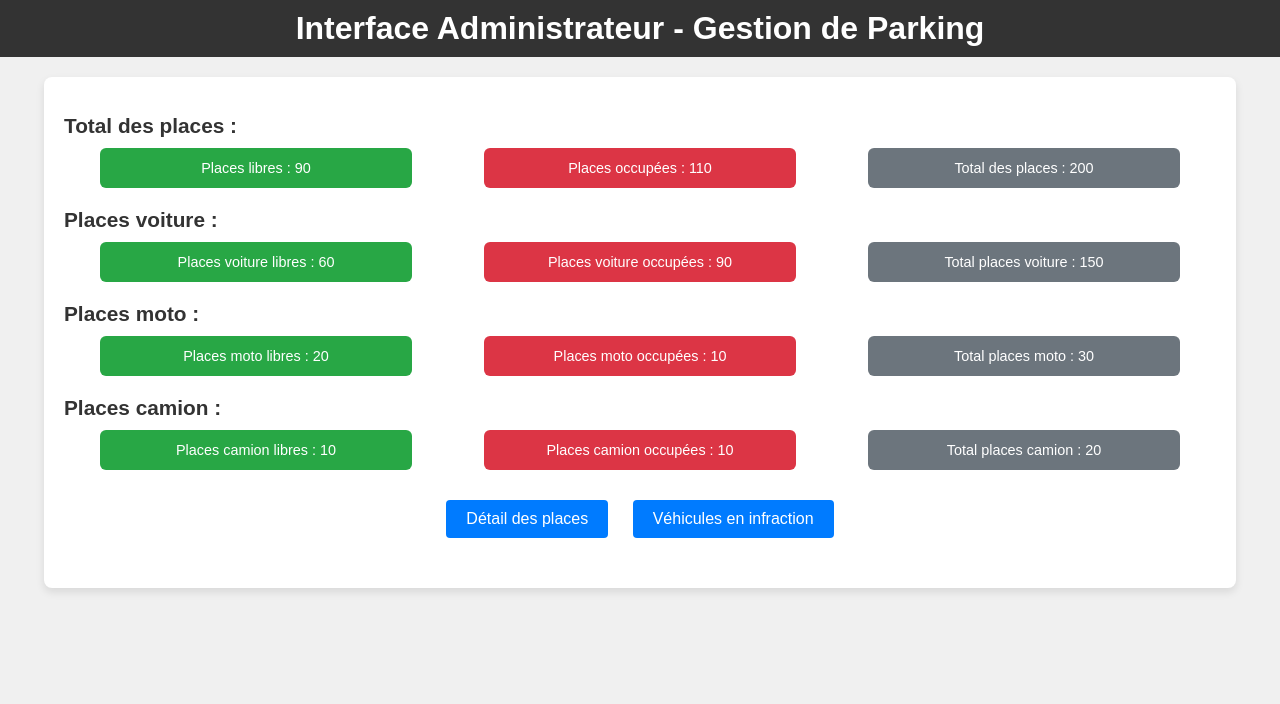
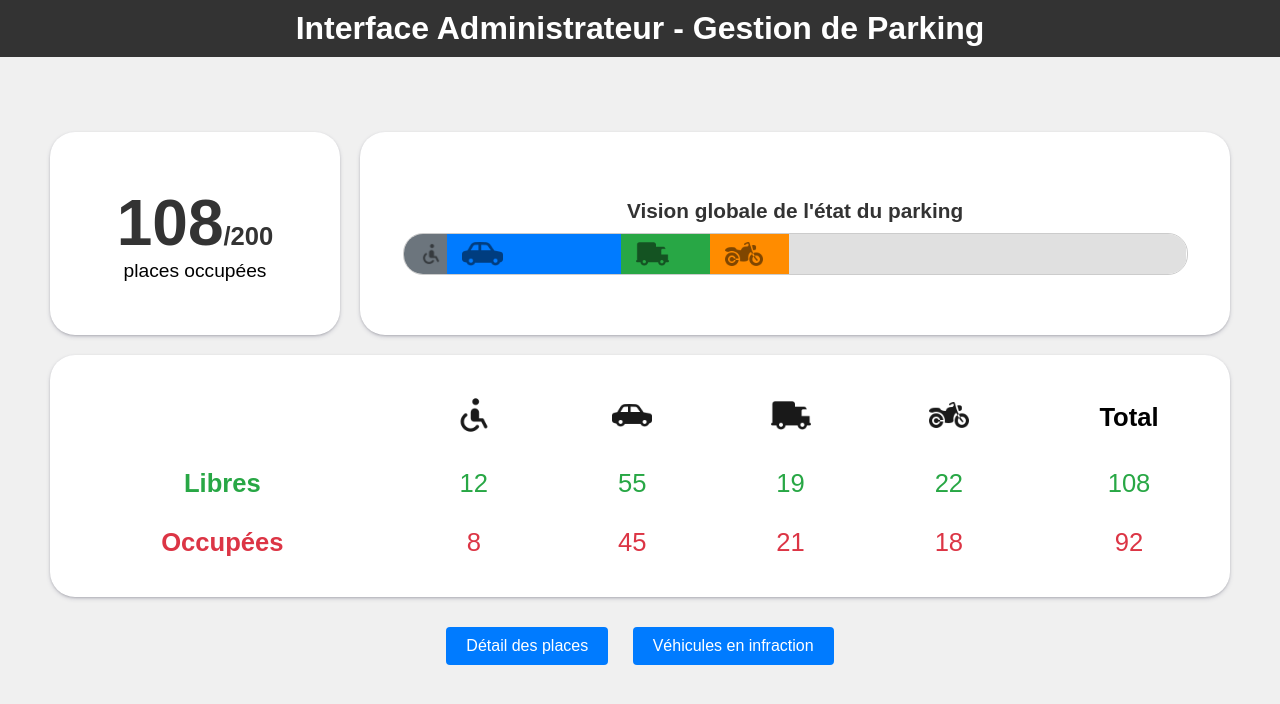
Before and after one commit to RyanKHOU/IT-5111E-equipe1, a plain HTML site: page page_accueil.html in a window 1280 px wide. Drawn offline with Linux system fonts and the light colour scheme.

Commit message:
Refonte de l'affichage de la page d'accueil

```diff
--- a/page_accueil.html
+++ b/page_accueil.html
@@ -25,12 +25,7 @@
         }
 
         .container {
-            width: 90%;
-            margin: 20px auto;
-            background-color: #fff;
-            padding: 20px;
-            border-radius: 8px;
-            box-shadow: 0px 4px 8px rgba(0, 0, 0, 0.1);
+            padding: 25px 50px;
         }
 
         /* Réduit la taille des titres */
@@ -68,10 +63,6 @@
         .summary .total, .vehicle-summary .total {
             background-color: #6c757d;
             color: #fff;
-        }
-
-        .table-container {
-            overflow-x: auto;
         }
 
         table {
@@ -134,6 +125,169 @@
         .info-button:hover {
             background-color: #138496;
         }
+
+
+        .main-box {
+            display: flex;
+            justify-content: center;
+            align-items: stretch;
+            margin-top: 50px;
+
+            gap: 20px;
+        }
+
+        .card-container {
+            background-color: white;
+            width: 100%;
+            height: 100%;
+            padding-block: 50px;
+            border-radius: 25px;
+            box-shadow: rgba(50, 50, 93, 0.25) 0px 2px 5px -1px, rgba(0, 0, 0, 0.3) 0px 1px 3px -1px;
+        }
+
+        .stat-container {
+            display: flex;
+            flex-direction: column;
+            justify-content: center;
+            align-items: center;
+
+        }
+
+        .stat-container p {
+            font-size: 1.5vw;
+        }
+
+        .title-stat {
+            font-size: 5vw;
+            margin: 0;
+
+        }
+
+        .title-stat span {
+            font-size: 2vw;
+        }
+
+        .parking-state {
+            flex: 1;
+            display: flex;
+            flex-direction: column;
+            justify-content: center;
+            align-items: center;
+
+        }
+
+        .parking-state p {
+            margin: 0;
+        }
+
+        .parking-gauge-container {
+            flex: 3;
+            display: flex;
+            flex-direction: column;
+            justify-content: center;
+            align-items: center;
+        }
+
+        .parking-gauge {
+            display: flex;
+            flex-direction: column;
+            flex: 3;
+            justify-content: center;
+            align-items: center;
+
+        }
+
+        .gauge {
+            display: flex;
+            width: 90%;
+            height: 40px;
+            border-radius: 20px;
+            overflow: hidden;
+            margin-bottom: 10px;
+            border: 1px solid #ccc;
+            border-radius: 20px;
+            overflow: hidden;
+            border: 1px solid #ccc;
+        }
+
+        .gauge .section {
+            display: flex;
+            padding-inline-start: 15px;
+            justify-content: baseline;
+            align-items:center;
+
+
+        }
+
+        .gauge .section img {
+            opacity: 0.5;
+        }
+
+        .moto {
+            background-color: #ff8c00;
+        }
+
+        .car {
+            background-color: #007bff;
+        }
+
+        .truck {
+            background-color: #28a745;
+        }
+
+        .handicap {
+            background-color: #6c757d;
+        }
+
+        .free {
+            background-color: #e0e0e0;
+            color: #333;
+        }
+
+        table, th, td {
+            border: none;
+            margin: 0;
+        }
+
+        th {
+            background-color: white;
+            color: black;
+            border-radius: 25px;
+        }
+
+        th, td {
+            padding: 15px;
+        }
+
+        td {
+            font-size: 2vw;
+        }
+
+        .card-container.table-container {
+            margin-top: 20px;
+            padding-block: 25px;
+
+        }
+
+
+        .table-major {
+            font-size: 2vw;
+            font-weight: 600;
+        }
+
+        .free td {
+            color: #28a745;
+            background-color: white;
+        }
+
+        .occupied td {
+            color: #dc3545;
+        }
+
+        .icon {
+            opacity: 0.9;
+        }
+
     </style>
 </head>
 <body>
@@ -144,58 +298,89 @@
 
     <div class="container">
         <!-- Résumé rapide du parking total -->
-        <h2>Total des places :</h2>
-        <div class="summary">
-            <div class="free">
-                Places libres : <span id="places-libres">90</span>
+
+
+        <div class="main-box">
+            <div class="parking-state">
+                <div class="card-container stat-container">
+                    <H2 class="title-stat">108<span>/200</span></H2>
+                    <p>places occupées</p>
+                </div>
+
             </div>
-            <div class="occupied">
-                Places occupées : <span id="places-occupees">110</span>
+
+
+            <div class="parking-gauge-container">
+                <div class="parking-gauge card-container">
+                    <h2 class="title">Vision globale de l'état du parking</h2>
+                    <div class="gauge">
+                        <div class="section handicap" style="width: 4%;"> <!-- 4% pour places handicap occupées -->
+                            <img src="icons/handicap.png" alt="" height="60%">
+                        </div>
+
+                        <div class="section car" style="width: 22.5%;"> <!-- 22.5% pour voitures occupées -->
+                            <img src="icons/car.png" alt="" height="60%">
+                        </div>
+
+                        <div class="section truck" style="width: 10.5%;"> <!-- 10.5% pour camions occupés -->
+                            <img src="icons/truck.png" alt="" height="60%">
+                        </div>
+
+                        <div class="section moto" style="width: 9%;"> <!-- 9% pour motos occupées -->
+                            <img src="icons/moto.png" alt="" height="60%">
+                        </div>
+
+                        <div class="section free" style="width: 54%;"></div> <!-- 54% pour places libres -->
+                    </div>
+                </div>
             </div>
-            <div class="total">
-                Total des places : <span id="total-places">200</span>
-            </div>
+
+
         </div>
 
-        <!-- Résumé des places par type de véhicule -->
-        <h2>Places voiture :</h2>
-        <div class="vehicle-summary">
-            <div class="free">
-                Places voiture libres : <span id="places-voiture-libres">60</span>
-            </div>
-            <div class="occupied">
-                Places voiture occupées : <span id="places-voiture-occupees">90</span>
-            </div>
-            <div class="total">
-                Total places voiture : <span id="total-voiture">150</span>
-            </div>
+
+
+
+
+
+
+
+
+        <div class="table-container card-container">
+            <table>
+                <tr>
+                    <th></th>
+                    <th><img src="icons/handicap.png" alt="" width="40px" class="icon"></th> <!-- Colonne pour handicap en premier -->
+                    <th><img src="icons/car.png" alt="" width="40px" class="icon"></th>
+                    <th><img src="icons/truck.png" alt="" width="40px" class="icon"></th>
+                    <th><img src="icons/moto.png" alt="" width="40px" class="icon"></th> <!-- Colonne pour moto en dernier -->
+                    <th class="table-major">Total</th>
+                </tr>
+                <tr class="row-header free">
+                    <td class="table-major">Libres</td>
+                    <td>12</td> <!-- Valeur pour les places handicapées libres -->
+                    <td>55</td> <!-- Valeur pour les places voitures libres -->
+                    <td>19</td> <!-- Valeur pour les places camions libres -->
+                    <td>22</td> <!-- Valeur pour les places motos libres -->
+                    <td>108</td> <!-- Total mis à jour pour refléter les nouvelles données -->
+                </tr>
+                <tr class="row-header occupied">
+                    <td class="table-major">Occupées</td>
+                    <td>8</td> <!-- Valeur pour les places handicapées occupées -->
+                    <td>45</td> <!-- Valeur pour les places voitures occupées -->
+                    <td>21</td> <!-- Valeur pour les places camions occupées -->
+                    <td>18</td> <!-- Valeur pour les places motos occupées -->
+                    <td>92</td> <!-- Total mis à jour pour refléter les nouvelles données -->
+                </tr>
+            </table>
         </div>
 
-        <h2>Places moto :</h2>
-        <div class="vehicle-summary">
-            <div class="free">
-                Places moto libres : <span id="places-moto-libres">20</span>
-            </div>
-            <div class="occupied">
-                Places moto occupées : <span id="places-moto-occupees">10</span>
-            </div>
-            <div class="total">
-                Total places moto : <span id="total-moto">30</span>
-            </div>
-        </div>
 
-        <h2>Places camion :</h2>
-        <div class="vehicle-summary">
-            <div class="free">
-                Places camion libres : <span id="places-camion-libres">10</span>
-            </div>
-            <div class="occupied">
-                Places camion occupées : <span id="places-camion-occupees">10</span>
-            </div>
-            <div class="total">
-                Total places camion : <span id="total-camion">20</span>
-            </div>
-        </div>
+
+
+
+
+
 
 
         <!-- Boutons d'action en bas de la page -->
```
Also changed, not shown: icons/car.png (added), icons/handicap.png (added), icons/moto.png (added), icons/truck.png (added).
